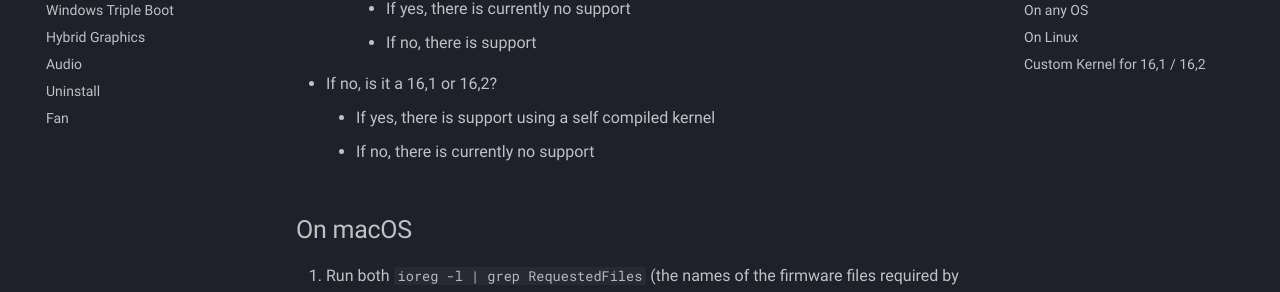
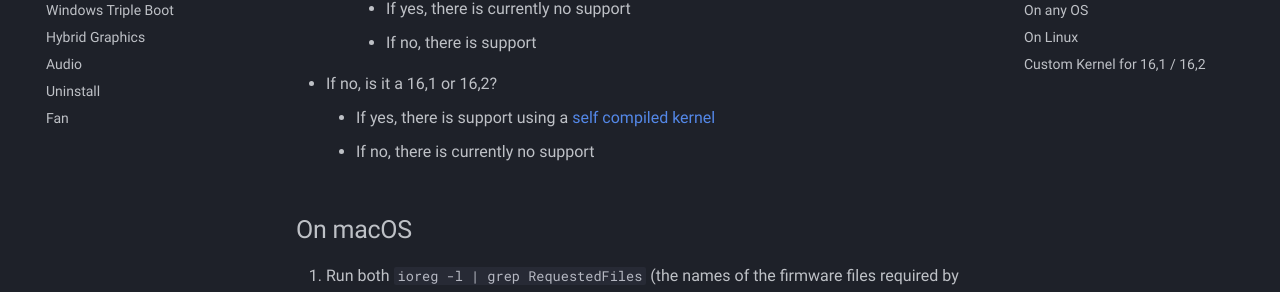
Before and after one commit to t2linux/wiki, an MkDocs documentation site: the page built from docs/guides/wifi.md, in a window 1280 px wide and 900 px high, scrolled down 388 px. Shown: the part 152-444 px from the top of the window. Built offline with MkDocs 1.6.1 and Material for MkDocs 9.7.7, drawn with Linux system fonts in a browser that asks for light colours; comment, search, counter and statistics services are not loaded; part of the change alters nothing that is shown.

```diff
--- a/docs/guides/wifi.md
+++ b/docs/guides/wifi.md
@@ -13,7 +13,7 @@ You can get your model using `system_profiler SPHardwareDataType | grep "Model I
         - If yes, there is currently no support
         - If no, there is support
 - If no, is it a 16,1 or 16,2?
-    - If yes, there is support using a self compiled kernel
+    - If yes, there is support using a [self compiled kernel](https://wiki.t2linux.org/guides/wifi/#custom-kernel-for-161-162)
     - If no, there is currently no support
 
 ## On macOS
```
